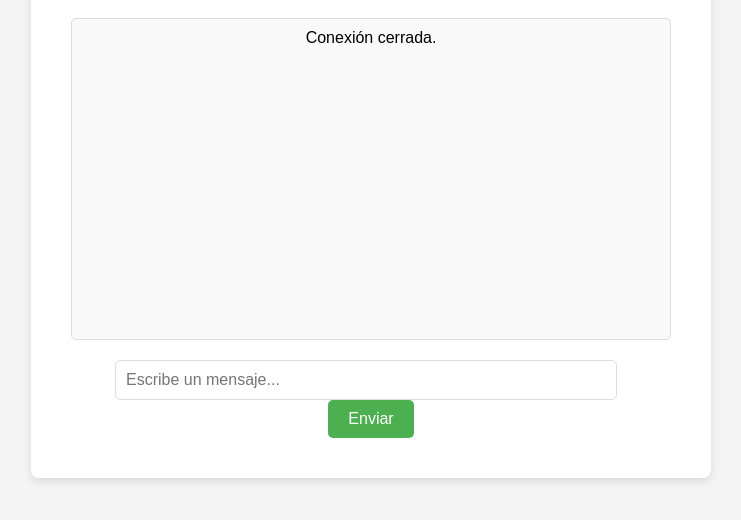
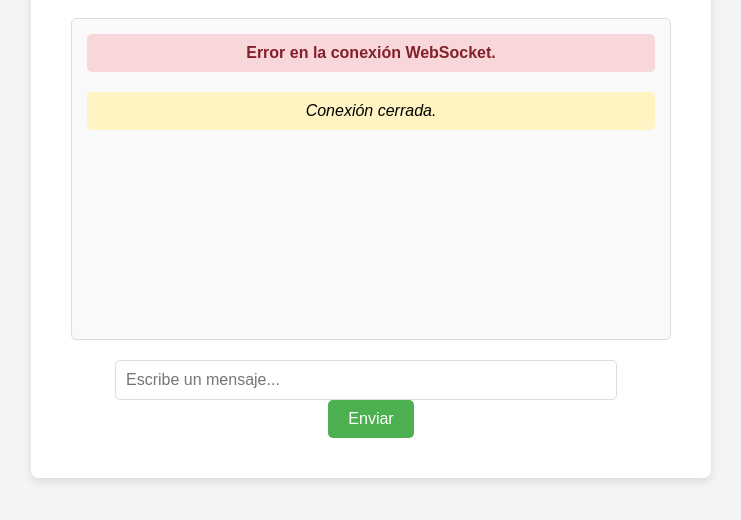
Before and after one commit to Jonas-sh10/frontend_websocket, a plain HTML site: page index.html in a window 1280 px wide. Shown: the part 212-732 px from the top of the page, without its empty margins (269-1010 px from the left). Drawn offline with Linux system fonts and the light colour scheme.

Commit message:
mejorando...

```diff
--- a/client.js
+++ b/client.js
@@ -1,28 +1,38 @@
-// URL del servidor WebSocket en Render
-const socket = new WebSocket('wss://smart-connection.onrender.com');  // Usar wss:// para WebSocket seguro
+// URL del servidor WebSocket
+const socket = new WebSocket('wss://smart-connection.onrender.com'); // Cambiar a la URL de Render
+
 
 // Evento cuando se abre la conexión
 socket.onopen = () => {
-  console.log("Conectado al servidor WebSocket");
-  document.getElementById('messages').textContent = "Conectado al servidor WebSocket.";
+  console.log("Conexión establecida.");
+  displayMessage("Conexión establecida.", "system");
 };
 
 // Evento cuando se recibe un mensaje desde el servidor
 socket.onmessage = (event) => {
-  console.log("Mensaje del servidor:", event.data);
-  displayMessage(event.data);
+  const reader = new FileReader();
+
+  // Leer el contenido del Blob como texto
+  reader.onload = () => {
+    const message = reader.result; // El texto del mensaje
+    console.log("Mensaje del servidor:", message);
+    displayMessage(`Otra persona: ${message}`, "received"); // Mostrar el mensaje recibido
+  };
+
+  // Procesar el mensaje como Blob
+  reader.readAsText(event.data);
 };
 
 // Evento de error en la conexión WebSocket
 socket.onerror = (error) => {
   console.error("Error en WebSocket:", error);
-  document.getElementById('messages').textContent = "Error en la conexión WebSocket.";
+  displayMessage("Error en la conexión WebSocket.", "error");
 };
 
 // Evento cuando la conexión se cierra
 socket.onclose = () => {
-  console.log("Conexión cerrada");
-  document.getElementById('messages').textContent = "Conexión cerrada.";
+  console.log("Conexión cerrada.");
+  displayMessage("Conexión cerrada.", "system");
 };
 
 // Función para enviar un mensaje al servidor WebSocket
@@ -32,15 +42,23 @@ function sendMessage() {
   if (message.trim()) {
     console.log("Enviando mensaje al servidor:", message);
     socket.send(message);
+    displayMessage(`Tú: ${message}`, "sent"); // Mostrar el mensaje enviado
     document.getElementById('messageInput').value = ""; // Limpiar el campo de texto
   }
 }
 
 // Función para mostrar los mensajes en la interfaz
-function displayMessage(message) {
+function displayMessage(message, type) {
   const messagesDiv = document.getElementById('messages');
   const newMessage = document.createElement('div');
+
+  // Agregar una clase diferente para cada tipo de mensaje
   newMessage.textContent = message;
+  newMessage.classList.add("message"); // Clase base
+  if (type) {
+    newMessage.classList.add(type); // Clase específica: "sent", "received", "system", "error"
+  }
+
   messagesDiv.appendChild(newMessage);
   messagesDiv.scrollTop = messagesDiv.scrollHeight; // Desplazar al último mensaje
 }
--- a/index.html
+++ b/index.html
@@ -3,21 +3,18 @@
 <head>
   <meta charset="UTF-8">
   <meta name="viewport" content="width=device-width, initial-scale=1.0">
-  <title>Chat WebSocket</title>
+  <title>Chat Privado</title>
   <link rel="stylesheet" href="style.css">
 </head>
 <body>
   <div class="container">
     <h1>Chat Privado</h1>
-
     <div id="chat">
       <div id="messages" class="messages"></div>
     </div>
-
     <input type="text" id="messageInput" placeholder="Escribe un mensaje...">
     <button onclick="sendMessage()">Enviar</button>
   </div>
-
   <script src="client.js"></script>
 </body>
 </html>
--- a/style.css
+++ b/style.css
@@ -38,12 +38,42 @@ body {
     border-radius: 5px;
   }
 
-  .messages div {
-    padding: 8px;
-    margin: 4px 0;
-    background-color: #e1f7d5;
+  .messages {
+    display: flex;
+    flex-direction: column;
+    gap: 10px;
+  }
+
+  .message {
+    padding: 10px;
+    margin: 5px;
     border-radius: 5px;
-    word-wrap: break-word;
+  }
+
+  /* Mensajes enviados por el usuario */
+  .message.sent {
+    background-color: #e2f7e1; /* Verde suave */
+    align-self: flex-end;
+  }
+
+  /* Mensajes recibidos de la otra persona */
+  .message.received {
+    background-color: #d1c4e9; /* Lavanda suave */
+    align-self: flex-start;
+  }
+
+  /* Mensajes del sistema */
+  .message.system {
+    background-color: #fff4c2; /* Amarillo suave */
+    text-align: center;
+    font-style: italic;
+  }
+
+  /* Mensajes de error */
+  .message.error {
+    background-color: #f8d7da; /* Rojo claro */
+    color: #842029; /* Texto rojo oscuro */
+    font-weight: bold;
   }
 
   /* Input y botón */
```
